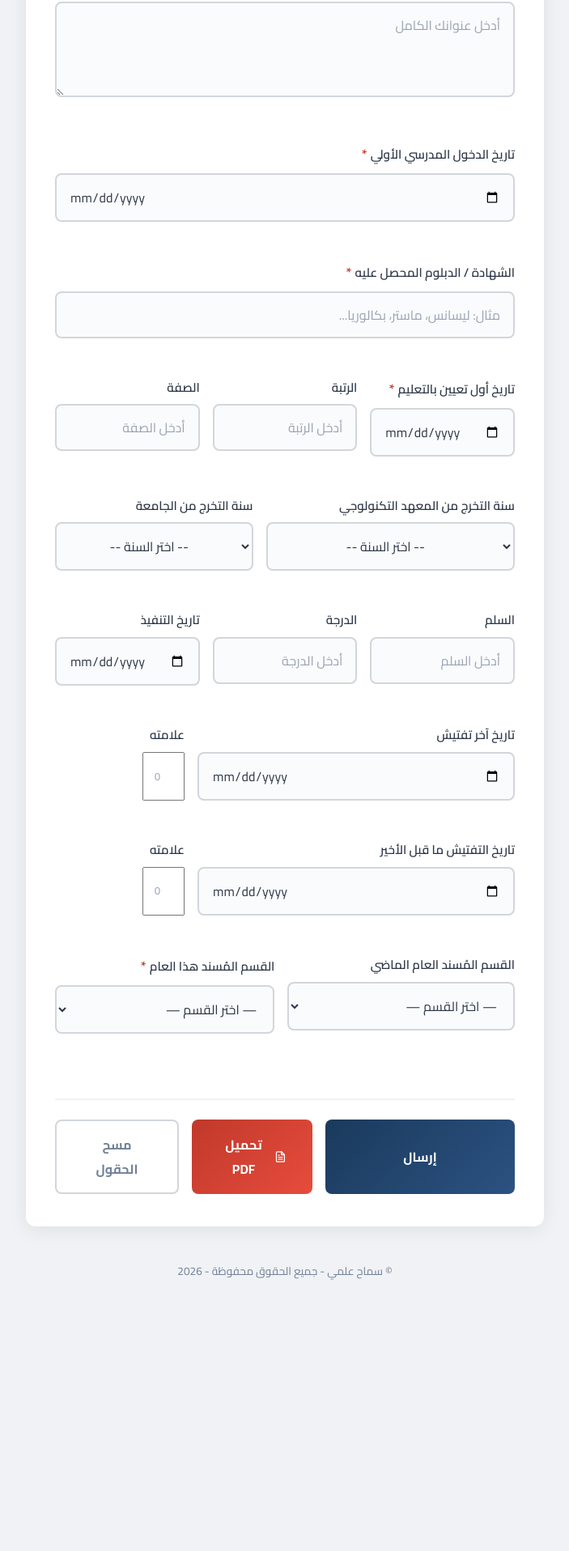
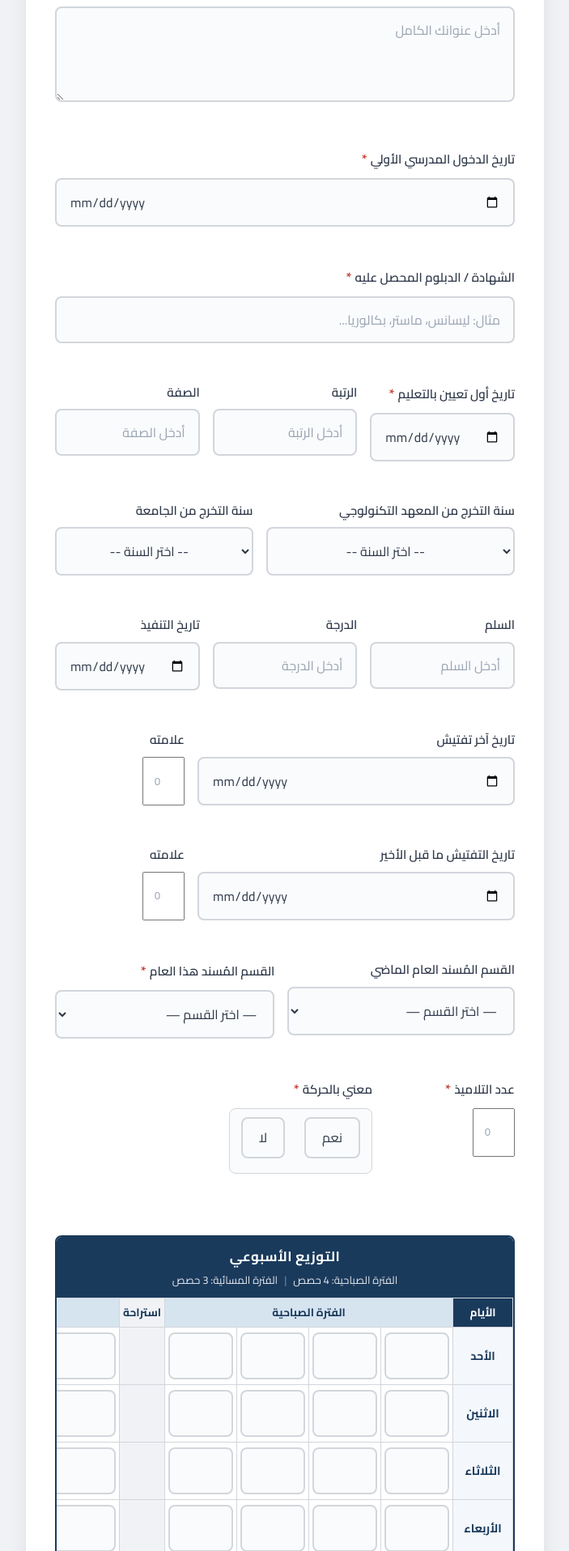
Before and after one commit to chaknory/taftiche, a PHP site: page / in a window 1280 px wide. Shown: the part 1578-3494 px from the top of the page at 81% size, without its empty margins (288-991 px from the left). Before the commit the page ends 3159 px from the top, so only its background shows below. Run offline with PHP 8.4, Linux system fonts and the light colour scheme; some libraries are stand-ins or nearby versions.

Commit message:
add emploi du temps

```diff
--- a/css/style.css
+++ b/css/style.css
@@ -555,6 +555,126 @@ textarea::placeholder {
     }
 }
 
+/* ========================================
+   Timetable
+   ======================================== */
+.timetable-section {
+    margin-top: 28px;
+    border: 2px solid var(--primary-color);
+    border-radius: var(--radius);
+    overflow: hidden;
+}
+
+.timetable-header {
+    background: var(--primary-color);
+    color: #fff;
+    padding: 10px 16px;
+    text-align: center;
+}
+
+.timetable-title {
+    font-size: 1.05rem;
+    font-weight: 700;
+    letter-spacing: 0.5px;
+    margin-bottom: 4px;
+}
+
+.timetable-meta {
+    font-size: 0.82rem;
+    opacity: 0.88;
+    display: flex;
+    justify-content: center;
+    align-items: center;
+    gap: 8px;
+    flex-wrap: wrap;
+}
+
+.timetable-meta-sep {
+    opacity: 0.5;
+}
+
+.timetable-wrapper {
+    overflow-x: auto;
+}
+
+.timetable {
+    width: 100%;
+    border-collapse: collapse;
+    min-width: 520px;
+    font-size: 0.9rem;
+}
+
+.timetable thead tr {
+    background: #eaf0f7;
+}
+
+.timetable th,
+.timetable td {
+    border: 1px solid var(--border-color);
+    text-align: center;
+    padding: 6px 4px;
+    vertical-align: middle;
+}
+
+.timetable th {
+    color: var(--primary-color);
+    font-weight: 700;
+    font-size: 0.85rem;
+    white-space: nowrap;
+}
+
+.th-day {
+    min-width: 74px;
+    background: var(--primary-color);
+    color: #fff !important;
+}
+
+.td-day {
+    font-weight: 700;
+    background: #f4f7fb;
+    color: var(--primary-color);
+    white-space: nowrap;
+}
+
+.th-break,
+.td-break {
+    background: #f0f2f5;
+    width: 40px;
+    min-width: 40px;
+    color: var(--text-light);
+    font-size: 0.78rem;
+}
+
+.th-period {
+    background: #d6e4f0;
+    color: var(--primary-color);
+    font-size: 0.82rem;
+    font-weight: 700;
+}
+
+.timetable tbody tr:hover {
+    background: #f7fafd;
+}
+
+.tt-input {
+    width: 100%;
+    min-width: 80px;
+    border: none;
+    background: transparent;
+    text-align: center;
+    font-family: var(--font-family);
+    font-size: 0.88rem;
+    color: var(--text-color);
+    padding: 2px 4px;
+    outline: none;
+    direction: rtl;
+}
+
+.tt-input:focus {
+    background: #eaf4ff;
+    border-radius: 4px;
+}
+
 @media (max-width: 400px) {
     .form-container {
         padding: 20px 16px;
@@ -569,3 +689,40 @@ textarea::placeholder {
         font-size: 0.95rem;
     }
 }
+
+/* ========================================
+   Radio Group
+   ======================================== */
+.radio-group {
+    display: flex;
+    gap: 24px;
+    align-items: center;
+    padding: 10px 14px;
+    border: 1px solid var(--border-color);
+    border-radius: var(--radius);
+    background: #fafbfc;
+    min-height: 48px;
+}
+
+.radio-label {
+    display: flex;
+    align-items: center;
+    gap: 8px;
+    cursor: pointer;
+    font-size: 1rem;
+    color: var(--text-color);
+    font-weight: 500;
+    transition: var(--transition);
+}
+
+.radio-label input[type="radio"] {
+    width: 18px;
+    height: 18px;
+    accent-color: var(--primary-color);
+    cursor: pointer;
+    margin: 0;
+}
+
+.radio-label:hover {
+    color: var(--primary-color);
+}
--- a/index.html
+++ b/index.html
@@ -574,6 +574,126 @@
                 </div>
             </div>
 
+            <!-- عدد التلاميذ ومعني بالحركة -->
+            <div class="form-row">
+                <div class="form-group form-group-fixed">
+                    <label for="studentCount">
+                        <span class="label-text">عدد التلاميذ</span>
+                        <span class="required">*</span>
+                    </label>
+                    <input
+                        type="number"
+                        id="studentCount"
+                        name="student_count"
+                        placeholder="0"
+                        min="1"
+                        max="50"
+                        step="1"
+                        class="ltr-input"
+                        required
+                    >
+                    <span class="error-message" id="studentCountError"></span>
+                </div>
+                <div class="form-group">
+                    <label>
+                        <span class="label-text">معني بالحركة</span>
+                        <span class="required">*</span>
+                    </label>
+                    <div class="radio-group">
+                        <label class="radio-label">
+                            <input type="radio" name="haraka" value="نعم" required>
+                            <span>نعم</span>
+                        </label>
+                        <label class="radio-label">
+                            <input type="radio" name="haraka" value="لا">
+                            <span>لا</span>
+                        </label>
+                    </div>
+                    <span class="error-message" id="harakaError"></span>
+                </div>
+            </div>
+
+            <!-- التوزيع الأسبوعي -->
+            <div class="timetable-section">
+                <div class="timetable-header">
+                    <div class="timetable-title">التوزيع الأسبوعي</div>
+                    <div class="timetable-meta">
+                        <span>الفترة الصباحية: 4 حصص</span>
+                        <span class="timetable-meta-sep">|</span>
+                        <span>الفترة المسائية: 3 حصص</span>
+                    </div>
+                </div>
+                <div class="timetable-wrapper">
+                    <table class="timetable">
+                        <thead>
+                            <tr>
+                                <th class="th-day" rowspan="2">الأيام</th>
+                                <th colspan="4" class="th-period">الفترة الصباحية</th>
+                                <th class="th-break" rowspan="2">استراحة</th>
+                                <th colspan="3" class="th-period">الفترة المسائية</th>
+                            </tr>
+                        </thead>
+                        <tbody>
+                            <tr>
+                                <td class="td-day">الأحد</td>
+                                <td><input type="text" class="tt-input" name="tt_sun_1"></td>
+                                <td><input type="text" class="tt-input" name="tt_sun_2"></td>
+                                <td><input type="text" class="tt-input" name="tt_sun_3"></td>
+                                <td><input type="text" class="tt-input" name="tt_sun_4"></td>
+                                <td class="td-break"></td>
+                                <td><input type="text" class="tt-input" name="tt_sun_5"></td>
+                                <td><input type="text" class="tt-input" name="tt_sun_6"></td>
+                                <td><input type="text" class="tt-input" name="tt_sun_7"></td>
+                            </tr>
+                            <tr>
+                                <td class="td-day">الاثنين</td>
+                                <td><input type="text" class="tt-input" name="tt_mon_1"></td>
+                                <td><input type="text" class="tt-input" name="tt_mon_2"></td>
+                                <td><input type="text" class="tt-input" name="tt_mon_3"></td>
+                                <td><input type="text" class="tt-input" name="tt_mon_4"></td>
+                                <td class="td-break"></td>
+                                <td><input type="text" class="tt-input" name="tt_mon_5"></td>
+                                <td><input type="text" class="tt-input" name="tt_mon_6"></td>
+                                <td><input type="text" class="tt-input" name="tt_mon_7"></td>
+                            </tr>
+                            <tr>
+                                <td class="td-day">الثلاثاء</td>
+                                <td><input type="text" class="tt-input" name="tt_tue_1"></td>
+                                <td><input type="text" class="tt-input" name="tt_tue_2"></td>
+                                <td><input type="text" class="tt-input" name="tt_tue_3"></td>
+                                <td><input type="text" class="tt-input" name="tt_tue_4"></td>
+                                <td class="td-break"></td>
+                                <td><input type="text" class="tt-input" name="tt_tue_5"></td>
+                                <td><input type="text" class="tt-input" name="tt_tue_6"></td>
+                                <td><input type="text" class="tt-input" name="tt_tue_7"></td>
+                            </tr>
+                            <tr>
+                                <td class="td-day">الأربعاء</td>
+                                <td><input type="text" class="tt-input" name="tt_wed_1"></td>
+                                <td><input type="text" class="tt-input" name="tt_wed_2"></td>
+                                <td><input type="text" class="tt-input" name="tt_wed_3"></td>
+                                <td><input type="text" class="tt-input" name="tt_wed_4"></td>
+                                <td class="td-break"></td>
+                                <td><input type="text" class="tt-input" name="tt_wed_5"></td>
+                                <td><input type="text" class="tt-input" name="tt_wed_6"></td>
+                                <td><input type="text" class="tt-input" name="tt_wed_7"></td>
+                            </tr>
+                            <tr>
+                                <td class="td-day">الخميس</td>
+                                <td><input type="text" class="tt-input" name="tt_thu_1"></td>
+                                <td><input type="text" class="tt-input" name="tt_thu_2"></td>
+                                <td><input type="text" class="tt-input" name="tt_thu_3"></td>
+                                <td><input type="text" class="tt-input" name="tt_thu_4"></td>
+                                <td class="td-break"></td>
+                                <td><input type="text" class="tt-input" name="tt_thu_5"></td>
+                                <td><input type="text" class="tt-input" name="tt_thu_6"></td>
+                                <td><input type="text" class="tt-input" name="tt_thu_7"></td>
+                            </tr>
+                        </tbody>
+                    </table>
+                </div>
+            </div>
+
             <!-- أزرار -->
             <div class="form-actions">
                 <button type="submit" class="btn btn-submit" id="submitBtn">
```
